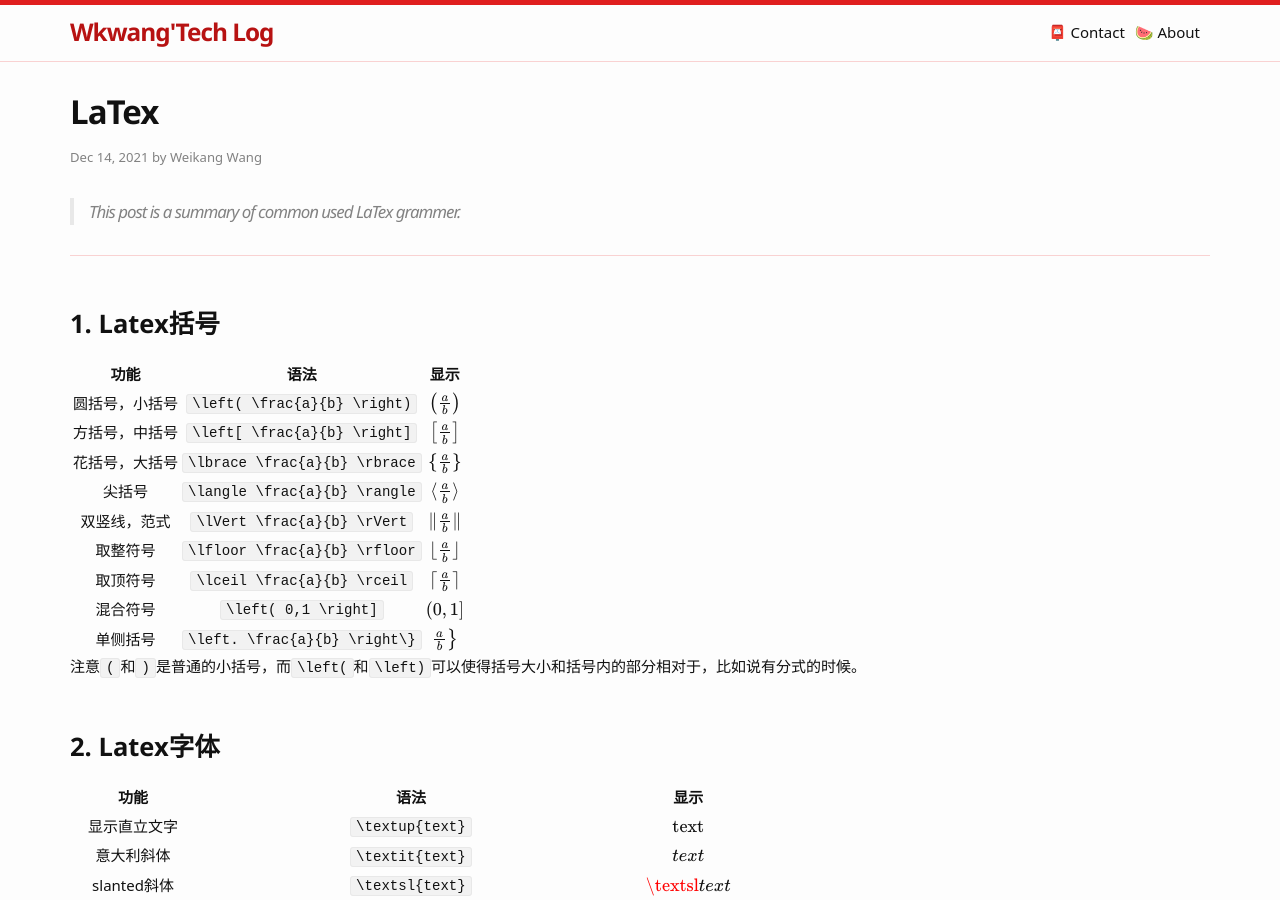
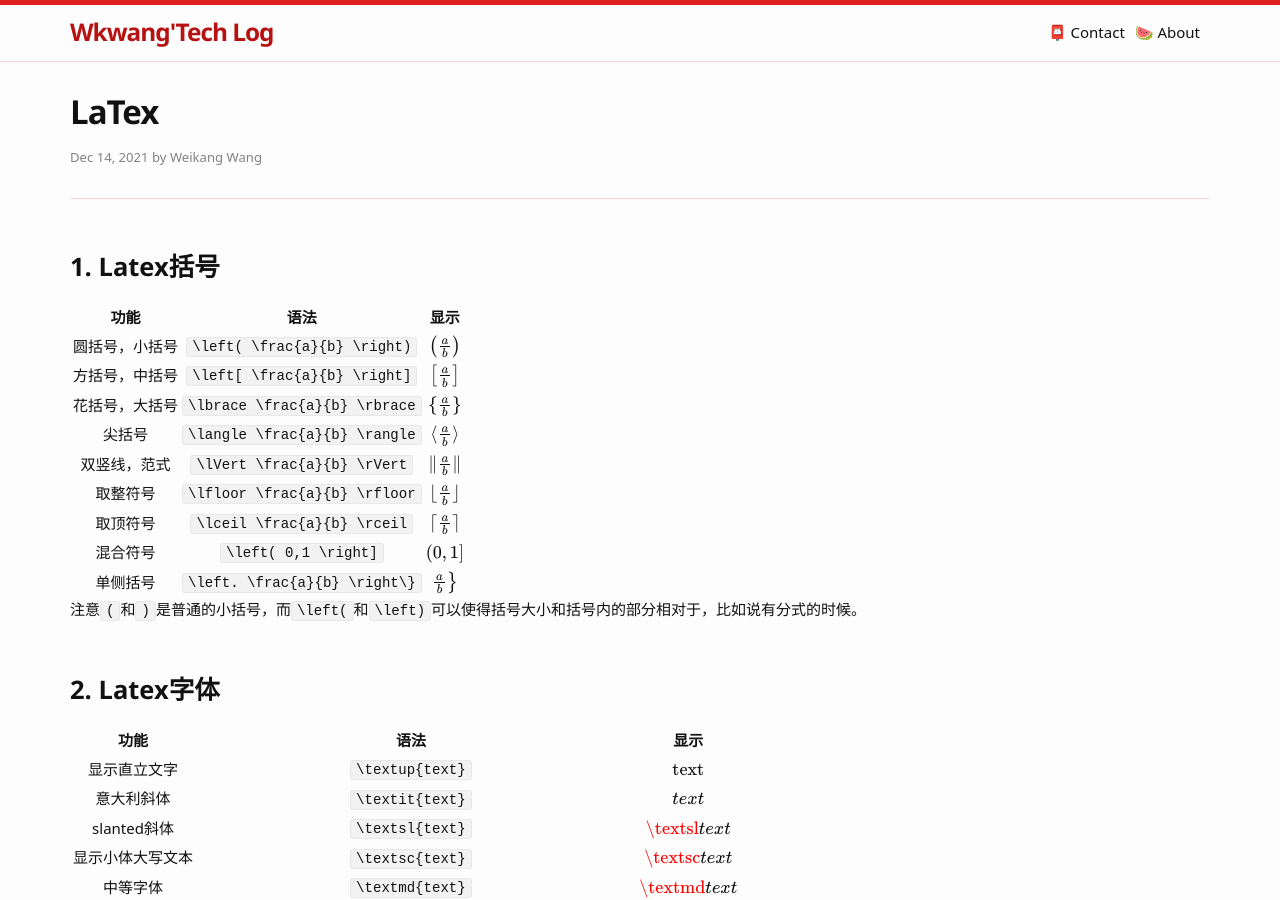
Before and after one commit to Wei-kang-Wang/tech-log, a Jekyll site: the page built from _posts/2022-01-01-LaTex.md, in a window 1280 px wide and 900 px high. Built offline with Jekyll 4.4.1, drawn with Linux system fonts in a browser that asks for light colours; some web fonts are replaced; formulas are drawn with MathJax 3.

Commit message:
Update 2022-01-01-LaTex.md

```diff
--- a/_posts/2022-01-01-LaTex.md
+++ b/_posts/2022-01-01-LaTex.md
@@ -5,9 +5,6 @@ title: "LaTex"
 date: 2021-12-14 01:09:00
 
 ---
-
-> This post is a summary of common used LaTex grammer.
-
 
 <!--more-->
 
```
